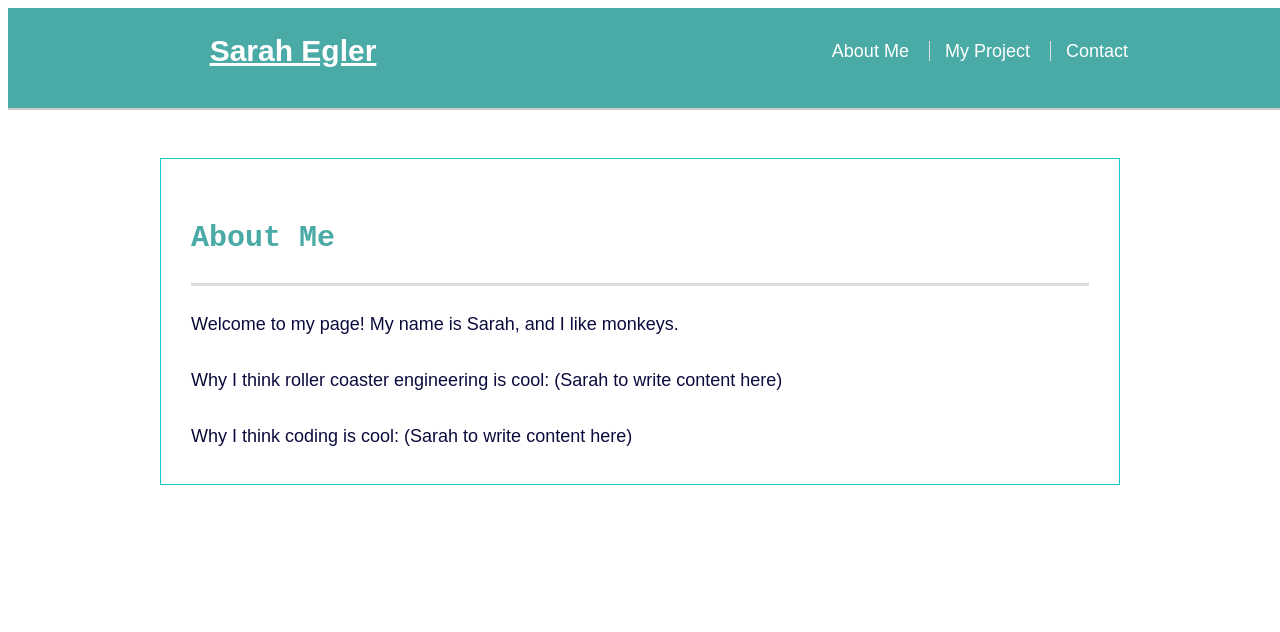
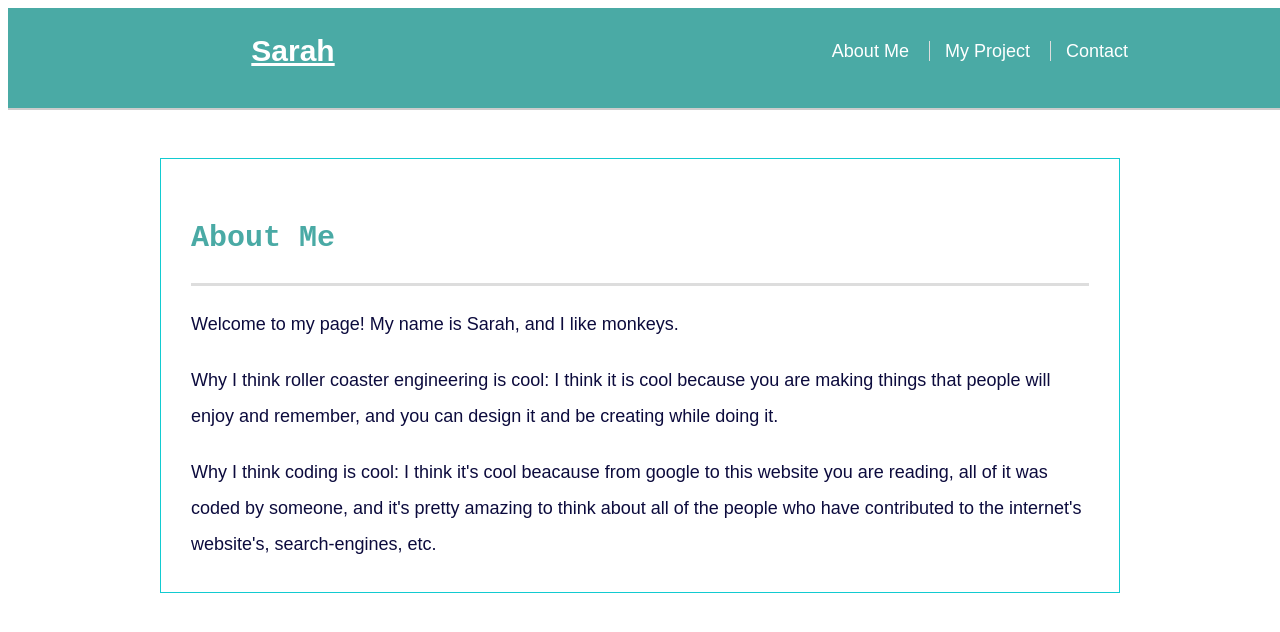
Before and after one commit to Cactus12322/test-repo, a plain HTML site: page index.html in a window 1280 px wide. Drawn offline with Linux system fonts and the light colour scheme.

Commit message:
Pushing changes

```diff
--- a/index.html
+++ b/index.html
@@ -3,7 +3,7 @@
 
 <head>
     <meta charset="UTF-8">
-    <title>About Me | Sarah Egler</title>
+    <title>About Me | Sarah</title>
     <link rel="stylesheet" type="text/css" href="assets/style.css">
 </head>
 
@@ -11,7 +11,7 @@
 
 <header id="masthead">
    <div class="container">
-       <a href="index.html" id="logo">Sarah Egler</a>
+       <a href="index.html" id="logo">Sarah</a>
        <nav>
            <a href="index.html">About Me</a>
            <a href="project.html">My Project</a>
@@ -26,9 +26,9 @@
 
         <p>Welcome to my page! My name is Sarah, and I like monkeys.</p>
 
-        <p>Why I think roller coaster engineering is cool: (Sarah to write content here)</p>
+        <p>Why I think roller coaster engineering is cool: I think it is cool because you are making things that people will enjoy and remember, and you can design it and be creating while doing it.</p>
 
-        <p>Why I think coding is cool: (Sarah to write content here)</p>
+        <p>Why I think coding is cool: I think it's cool beacause from google to this website you are reading, all of it was coded by someone, and it's pretty amazing to think about all of the people who have contributed to the internet's website's, search-engines, etc.</p>
 
     </section>
 
```
Also changed, not shown: contact.html (+3 -3 lines), project.html (+7 -3 lines).
